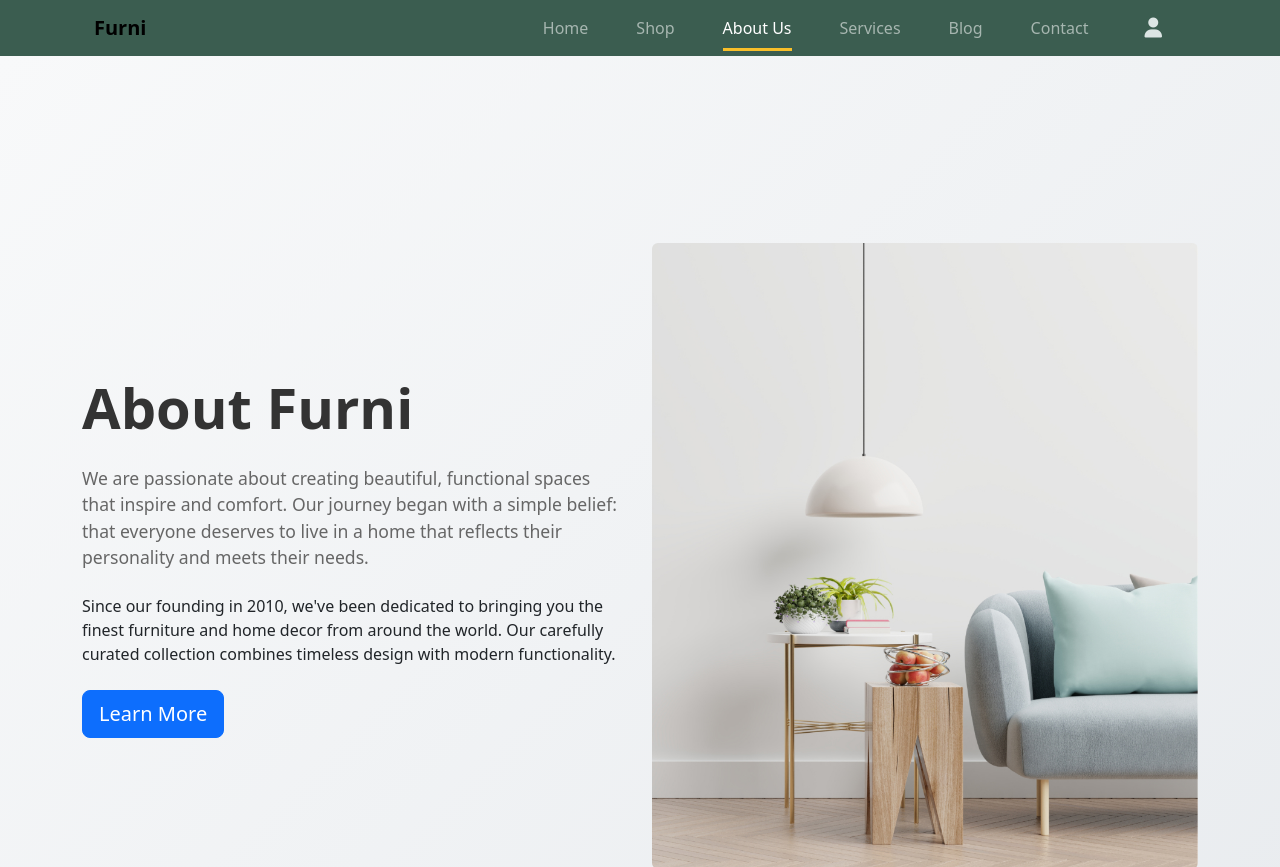
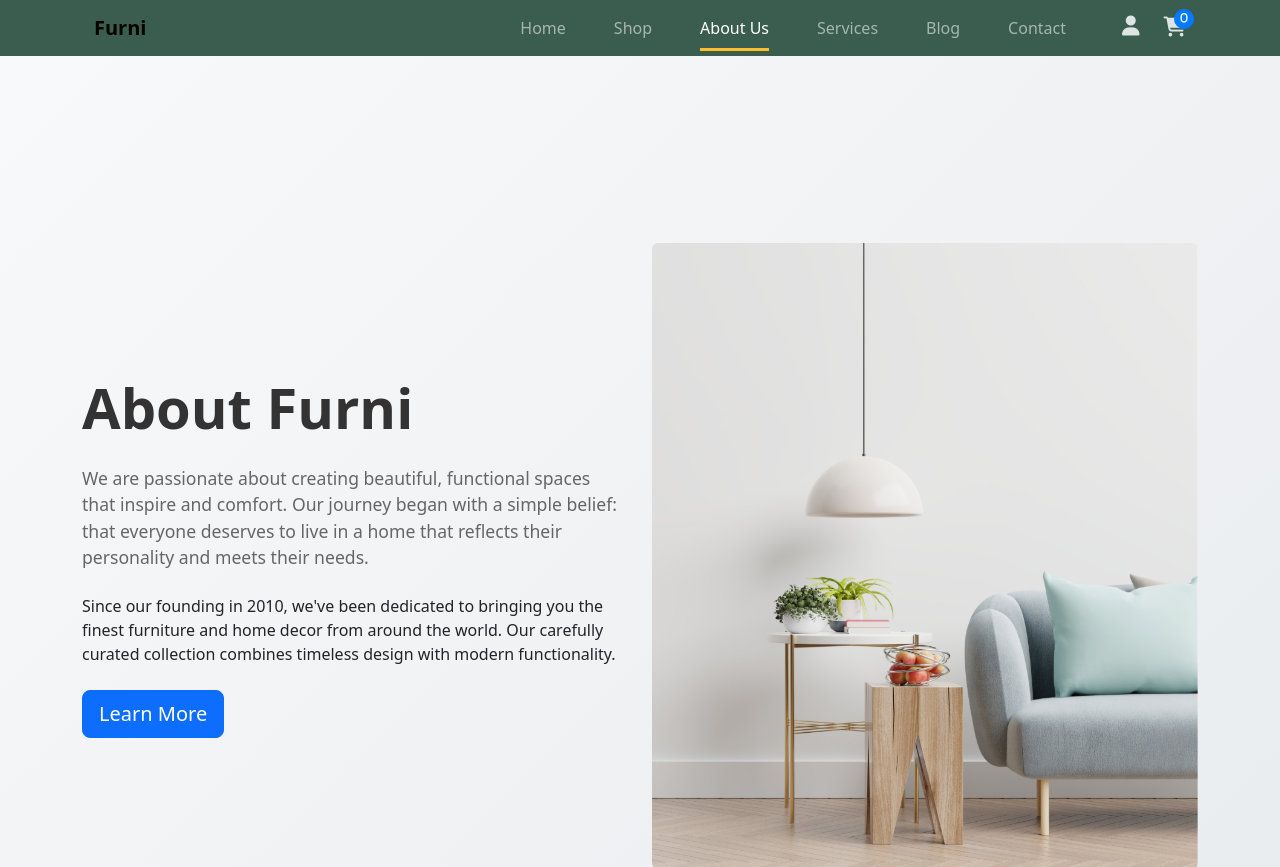
Before and after one commit to Nader-Gamal3011/Furni, a website: page about.html in a window 1280 px wide. Shown: the top 867 px of the page. Drawn offline with nearby package versions, Linux system fonts and the light colour scheme.

Commit message:
Update about.html

```diff
--- a/about.html
+++ b/about.html
@@ -59,7 +59,11 @@
                         </ul>
                         <div class="icon-header ms-lg-5 d-flex">
                             <i class="fa-solid fa-user pe-4"></i>
-
+                           <a href="cart.html">
+                                <i class="fa-solid fa-cart-shopping" id="productInCart">
+                                    <span id="numOfProductsInCart">0</span>
+                                </i>
+                            </a>
                         </div>
                     </div>
                 </div>
```
